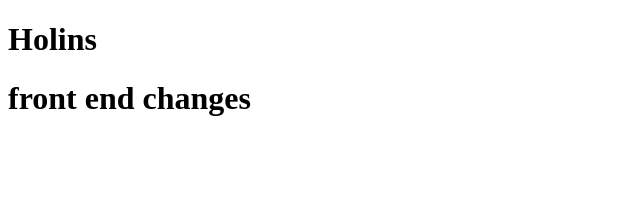
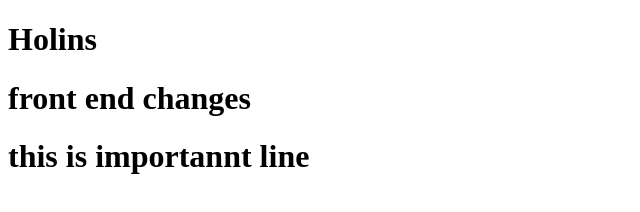
Before and after one commit to holibhai/samplerepo2, a plain HTML site: page index.html in a window 1280 px wide. Shown: the whole page, without its empty margins (0-640 px from the left). Drawn offline with Linux system fonts and the light colour scheme.

Commit message:
fix: added some important messages

```diff
--- a/index.html
+++ b/index.html
@@ -8,5 +8,6 @@
 <body>
     <h1>Holins</h1>
     <h1>front end changes</h1>
+    <h1>this is importannt line</h1>
 </body>
 </html>
```
